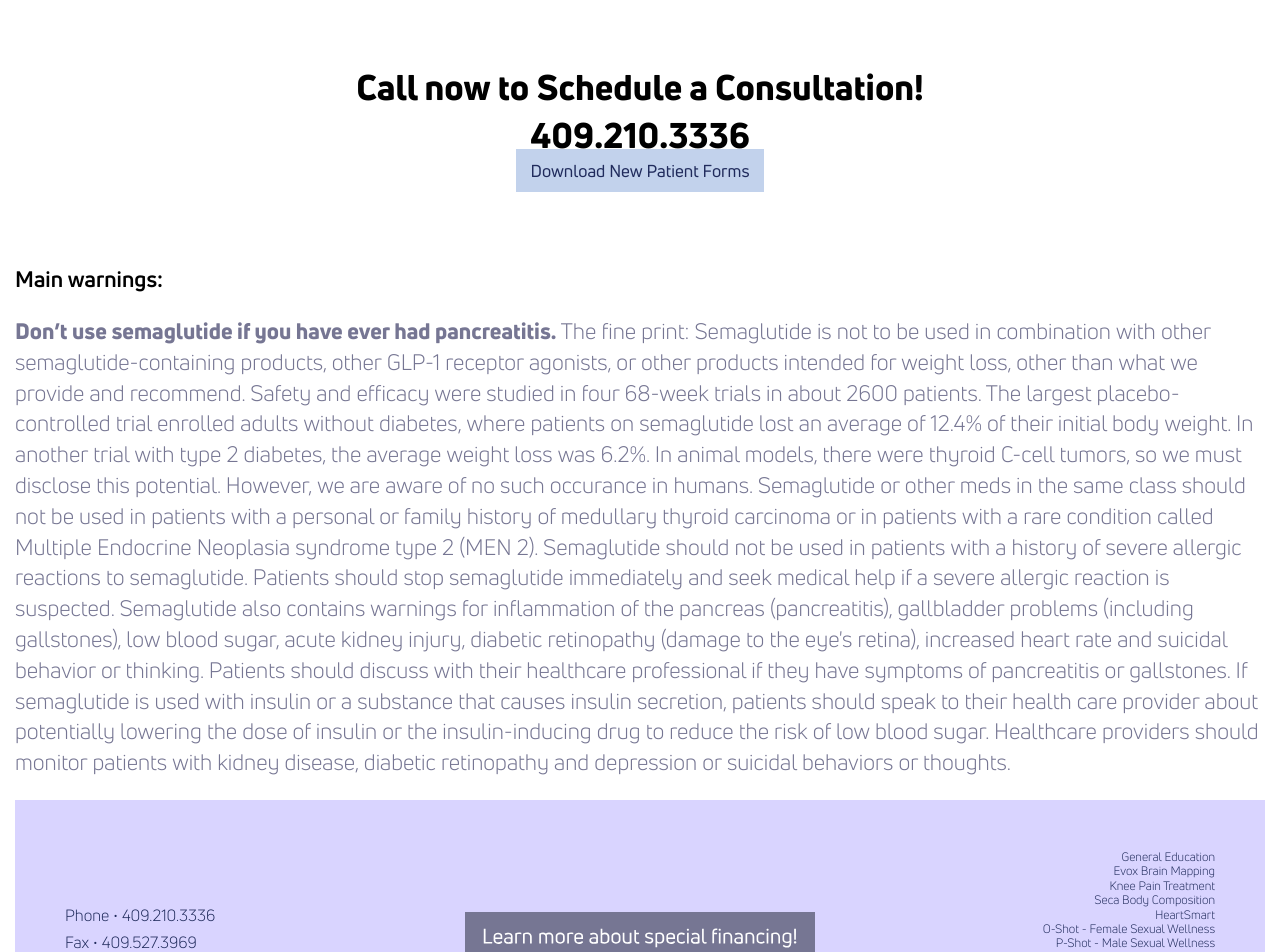
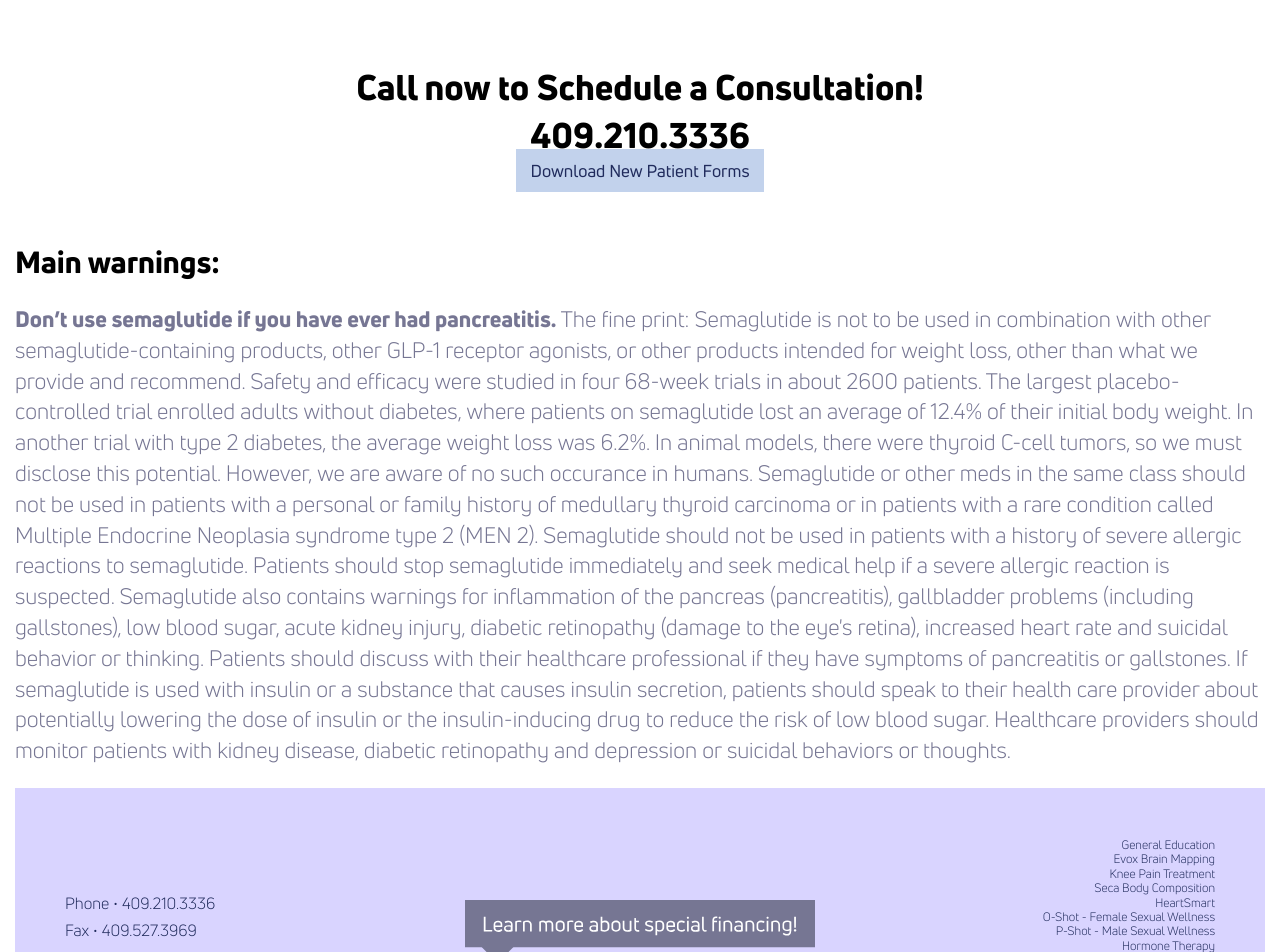
Before and after one commit to theneverwoods/gerstenberg.clinic, a Jekyll site: the page built from services/weight.html, in a window 1280 px wide. Shown: the part 3914-4866 px from the top of the page. Built offline with Jekyll 4.4.1, drawn with Linux system fonts in a browser that asks for light colours; grey boxes are pictures that could not be loaded.

```diff
--- a/services/weight.html
+++ b/services/weight.html
@@ -60,7 +60,6 @@ stylesheet: about
         <li>Additional labs</li>
         <li>Additional Seca scans</li>
       </ul>
-
   </div>
 </div>
 
@@ -94,7 +93,7 @@ stylesheet: about
 {% include schedule-consultation.html %}
 
 <div>
-    <h3>Main warnings:</h3>
+    <h2>Main warnings:</h2>
     <p><b>Don’t use semaglutide if you have ever had pancreatitis.</b> The fine print: Semaglutide is not to be used in combination with other semaglutide-containing products, other GLP-1 receptor agonists, or other products intended for weight loss, other than what we provide and recommend. Safety and efficacy were studied in four 68-week trials in about 2600 patients. The largest placebo-controlled trial enrolled adults without diabetes, where patients on semaglutide lost an average of 12.4% of their initial body weight. In another trial with type 2 diabetes, the average weight loss was 6.2%.
 In animal models, there were thyroid C-cell tumors, so we must disclose this potential. However, we are aware of no such occurance in humans. Semaglutide or other meds in the same class should not be used in patients with a personal or family history of medullary thyroid carcinoma or in patients with a rare condition called Multiple Endocrine Neoplasia syndrome type 2 (MEN 2).
 Semaglutide should not be used in patients with a history of severe allergic reactions to semaglutide. Patients should stop semaglutide immediately and seek medical help if a severe allergic reaction is suspected. Semaglutide also contains warnings for inflammation of the pancreas (pancreatitis), gallbladder problems (including gallstones), low blood sugar, acute kidney injury, diabetic retinopathy (damage to the eye's retina), increased heart rate and suicidal behavior or thinking. Patients should discuss with their healthcare professional if they have symptoms of pancreatitis or gallstones. If semaglutide is used with insulin or a substance that causes insulin secretion, patients should speak to their health care provider about potentially lowering the dose of insulin or the insulin-inducing drug to reduce the risk of low blood sugar. Healthcare providers should monitor patients with kidney disease, diabetic retinopathy and depression or suicidal behaviors or thoughts.
```
